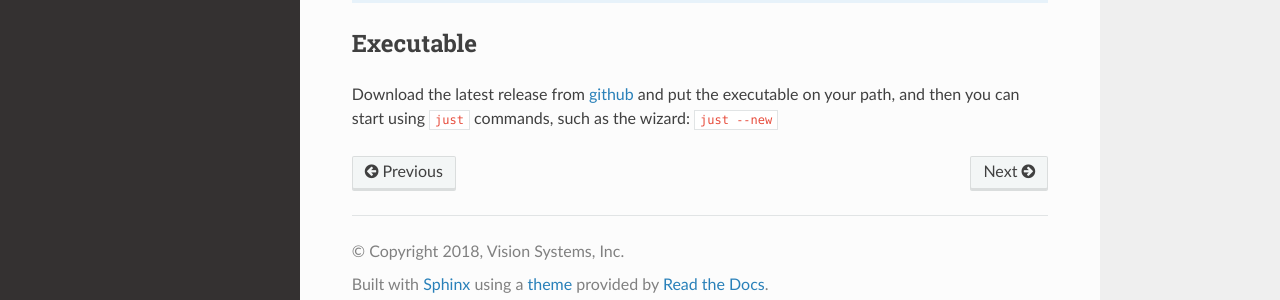
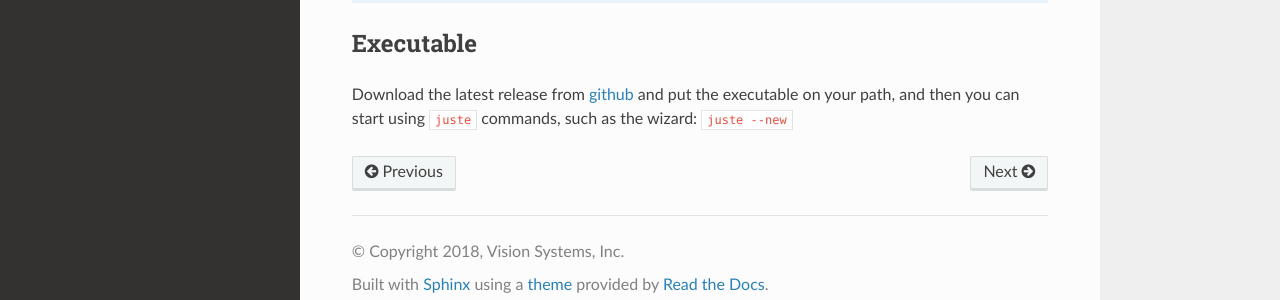
Before and after one commit to VisionSystemsInc/vsi_common, a Sphinx documentation site: the page built from docs/just/installation.rst, in a window 1280 px wide and 1255 px high. Shown: the part 934-1234 px from the top of the window. Built offline with Sphinx 7.4.7 and the Read the Docs theme 2.0.0, drawn with Linux system fonts in a browser that asks for light colours; pages that are not in the unit, such as notebooks, are missing from menus.

Commit message:
Investigating #103
Signed-off-by: Andy Neff <andy@visionsystemsinc.com>

```diff
--- a/docs/just/installation.rst
+++ b/docs/just/installation.rst
@@ -44,4 +44,4 @@ The ``just`` `wizard <https://raw.githubusercontent.com/VisionSystemsInc/vsi_com
 Executable
 ----------
 
-Download the latest release from `github <https://github.com/VisionSystemsInc/just/releases>`_ and put the executable on your path, and then you can start using ``just`` commands, such as the wizard: ``just --new``
+Download the latest release from `github <https://github.com/VisionSystemsInc/just/releases>`_ and put the executable on your path, and then you can start using ``juste`` commands, such as the wizard: ``juste --new``
```
Also changed, not shown: 1 other file.
